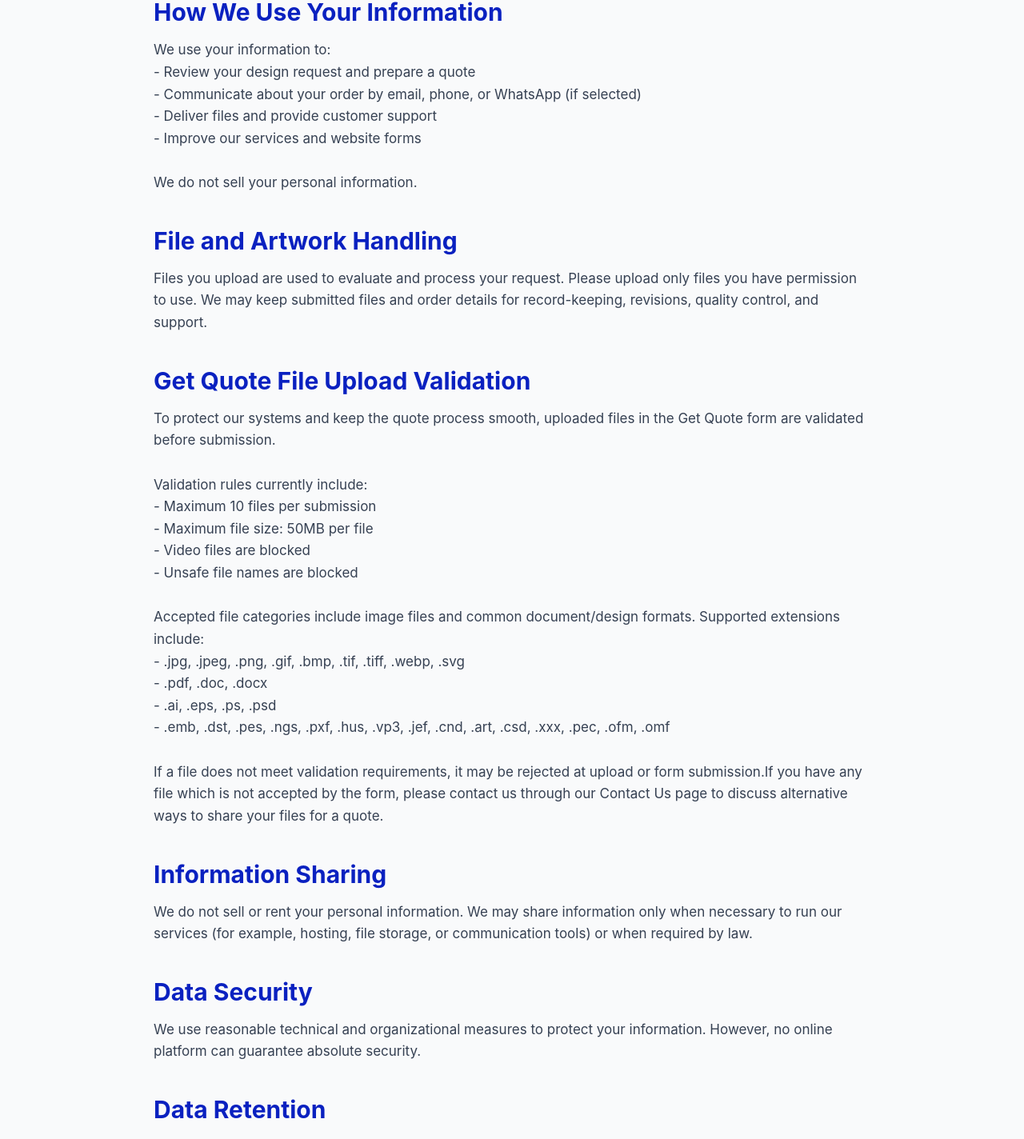
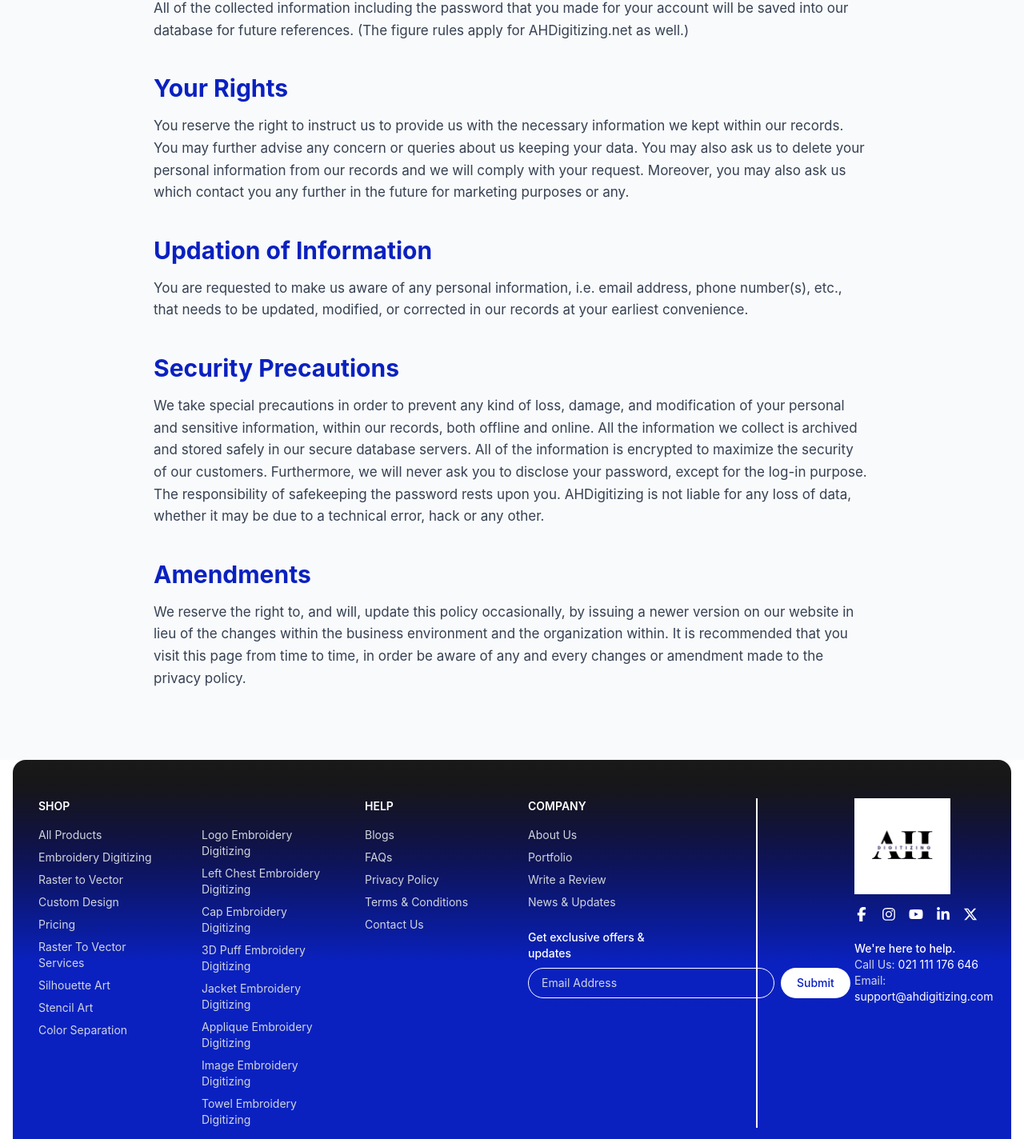
Before and after one commit to fourgoAgency/Ah-digitizing, a Next.js app: page /privacy-policy in a window 1280 px wide. Shown: the part 869-2293 px from the top of the page at 80% size. Built offline with nearby package versions, Linux system fonts and the light colour scheme.

Commit message:
Revise privacy policy content and structure

```diff
--- a/app/privacy-policy/page.tsx
+++ b/app/privacy-policy/page.tsx
@@ -1,105 +1,72 @@
 "use client";
 import { motion } from "framer-motion";
-import CTASection from "@/components/CTASection";
+import Image from "next/image";
 
-const privacySections = [
+// Privacy Policy Data
+const privacyData = [
   {
     id: "intro",
-    title: "Privacy Policy",
+    title: null,
     content:
-      "Effective date: February 20, 2026\n\nThis Privacy Policy explains how AhDigitizing collects, uses, and protects your information when you use our website and request digitizing or vector conversion services.",
+      "Thanks for using the platform of AHDigitizing for acquiring the services of any (or all) of digitization and vectorization. This policy elaborates the ins and outs of our practices, including how and why we collect your information when you acquire our digitizing/vectorizing services. The policy also explains the methods we use to collect your data that is handled for specific purposes. Nevertheless, we would also like to emphasize that we take our customers' privacy policy very seriously. We do not sell, distribute or share our records with anyone, Be that may be an individual or an enterprise.",
   },
   {
     id: "collection",
-    title: "Information We Collect",
+    title: "Collection of Information",
     content:
-      "When you submit a quote request or contact us, we may collect:\n- Full name\n- Company name (optional)\n- Email address\n- Country\n- Contact number (optional)\n- Order details (service type, size, file formats, turnaround time, notes, etc.)\n- Uploaded files and artwork references\n- WhatsApp communication preference (opt-in checkbox)\n\nWe only collect information you provide directly through forms and communications.",
+      "All the information that is collected through this web portal, is owned and accessible by AHDigitizing only. The only information we make use of or have access is provided to us by the customers (voluntarily) themselves. Either by contacting us directly over the phone, through an email or either by registering at ahdigitizing.com.",
   },
   {
     id: "use",
-    title: "How We Use Your Information",
+    title: "Use of Information",
     content:
-      "We use your information to:\n- Review your design request and prepare a quote\n- Communicate about your order by email, phone, or WhatsApp (if selected)\n- Deliver files and provide customer support\n- Improve our services and website forms\n\nWe do not sell your personal information.",
-  },
-  {
-    id: "processing",
-    title: "File and Artwork Handling",
-    content:
-      "Files you upload are used to evaluate and process your request. Please upload only files you have permission to use. We may keep submitted files and order details for record-keeping, revisions, quality control, and support.",
-  },
-  {
-    id: "file-validation",
-    title: "Get Quote File Upload Validation",
-    content:
-      "To protect our systems and keep the quote process smooth, uploaded files in the Get Quote form are validated before submission.\n\nValidation rules currently include:\n- Maximum 10 files per submission\n- Maximum file size: 50MB per file\n- Video files are blocked\n- Unsafe file names are blocked\n\nAccepted file categories include image files and common document/design formats. Supported extensions include:\n- .jpg, .jpeg, .png, .gif, .bmp, .tif, .tiff, .webp, .svg\n- .pdf, .doc, .docx\n- .ai, .eps, .ps, .psd\n- .emb, .dst, .pes, .ngs, .pxf, .hus, .vp3, .jef, .cnd, .art, .csd, .xxx, .pec, .ofm, .omf\n\nIf a file does not meet validation requirements, it may be rejected at upload or form submission.If you have any file which is not accepted by the form, please contact us through our Contact Us page to discuss alternative ways to share your files for a quote.",
-  },
-  {
-    id: "sharing",
-    title: "Information Sharing",
-    content:
-      "We do not sell or rent your personal information. We may share information only when necessary to run our services (for example, hosting, file storage, or communication tools) or when required by law.",
-  },
-  {
-    id: "security",
-    title: "Data Security",
-    content:
-      "We use reasonable technical and organizational measures to protect your information. However, no online platform can guarantee absolute security.",
-  },
-  {
-    id: "retention",
-    title: "Data Retention",
-    content:
-      "We retain your information for as long as needed to provide services, resolve disputes, maintain business records, and meet legal obligations.",
+      "We will only use the information provided by you like a call of action for the specific purpose you contact us for. We may further contact you for a follow-up, to inform you about the specials and the latest services either via phone or email. We may also send a monthly newsletter if you have subscribed, unless or until you explicitly asked not to do so. As aforementioned, the information and the data we collect from our customers is not to be sold to any other enterprise or organization. Furthermore, the collected data and information will be utilized for ahdigitizing.net as well.\n\nAll of the collected information including the password that you made for your account will be saved into our database for future references. (The figure rules apply for AHDigitizing.net as well.)",
   },
   {
     id: "rights",
     title: "Your Rights",
     content:
-      "You can request access, correction, or deletion of your personal information by contacting us. You can also ask us to stop non-essential communications.",
+      "You reserve the right to instruct us to provide us with the necessary information we kept within our records. You may further advise any concern or queries about us keeping your data. You may also ask us to delete your personal information from our records and we will comply with your request. Moreover, you may also ask us which contact you any further in the future for marketing purposes or any.",
   },
   {
-    id: "third-party",
-    title: "Third-Party Services",
+    id: "updation",
+    title: "Updation of Information",
     content:
-      "Our website may use third-party services for functionality such as media delivery, website hosting, and communication channels. Their handling of data is governed by their own privacy policies.",
+      "You are requested to make us aware of any personal information, i.e. email address, phone number(s), etc., that needs to be updated, modified, or corrected in our records at your earliest convenience.",
   },
   {
-    id: "updates",
-    title: "Policy Updates",
+    id: "security",
+    title: "Security Precautions",
     content:
-      "We may update this Privacy Policy from time to time. Any updates will be posted on this page with the revised effective date.",
+      "We take special precautions in order to prevent any kind of loss, damage, and modification of your personal and sensitive information, within our records, both offline and online. All the information we collect is archived and stored safely in our secure database servers. All of the information is encrypted to maximize the security of our customers. Furthermore, we will never ask you to disclose your password, except for the log-in purpose. The responsibility of safekeeping the password rests upon you. AHDigitizing is not liable for any loss of data, whether it may be due to a technical error, hack or any other.",
   },
   {
-    id: "contact",
-    title: "Contact Us",
+    id: "amendments",
+    title: "Amendments",
     content:
-      "If you have any privacy-related questions, please contact us through our Contact Us page.",
+      "We reserve the right to, and will, update this policy occasionally, by issuing a newer version on our website in lieu of the changes within the business environment and the organization within. It is recommended that you visit this page from time to time, in order be aware of any and every changes or amendment made to the privacy policy.",
   },
 ];
 
 export default function PrivacyPolicyPage() {
   return (
     <div className="min-h-screen bg-gray-50">
+      {/* Privacy Policy Content */}
       <div className="py-12 px-4 sm:px-6 lg:px-8">
         <div className="max-w-4xl mx-auto">
-          {privacySections.map((section, index) => (
+          {privacyData.map((section, index) => (
             <motion.div
               key={section.id}
-              id={section.id}
               initial={{ opacity: 0, y: 30 }}
               whileInView={{ opacity: 1, y: 0 }}
               viewport={{ once: true }}
               transition={{ duration: 0.6, delay: index * 0.01 }}
-              className="mb-10 scroll-mt-28"
-            >
-              <h2
-                className={`${section.id === "intro"
-                  ? "text-3xl sm:text-4xl lg:text-5xl"
-                  : "text-2xl sm:text-[26px] lg:text-3xl"
-                  } font-bold text-[#0A21C0] mb-4`}
-              >
-                {section.title}
-              </h2>
+              className={section.title ? "mb-10" : "mb-6"}>
+              {section.title && (
+                <h2 className="text-2xl sm:text-[26px] lg:text-3xl font-bold text-[#0A21C0] mb-4">
+                  {section.title}
+                </h2>
+              )}
 
               <div className="text-gray-700 leading-relaxed text-base lg:text-[17px] whitespace-pre-line">
                 {section.content}
@@ -108,8 +75,6 @@ export default function PrivacyPolicyPage() {
           ))}
         </div>
       </div>
-
-      <CTASection />
     </div>
   );
 }
```
